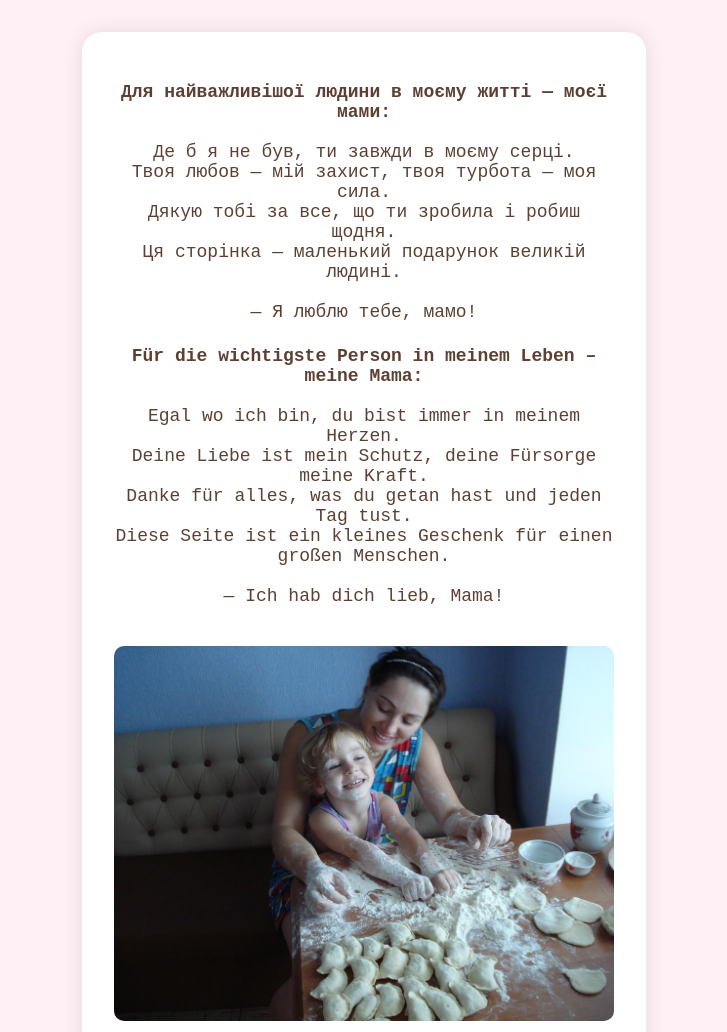
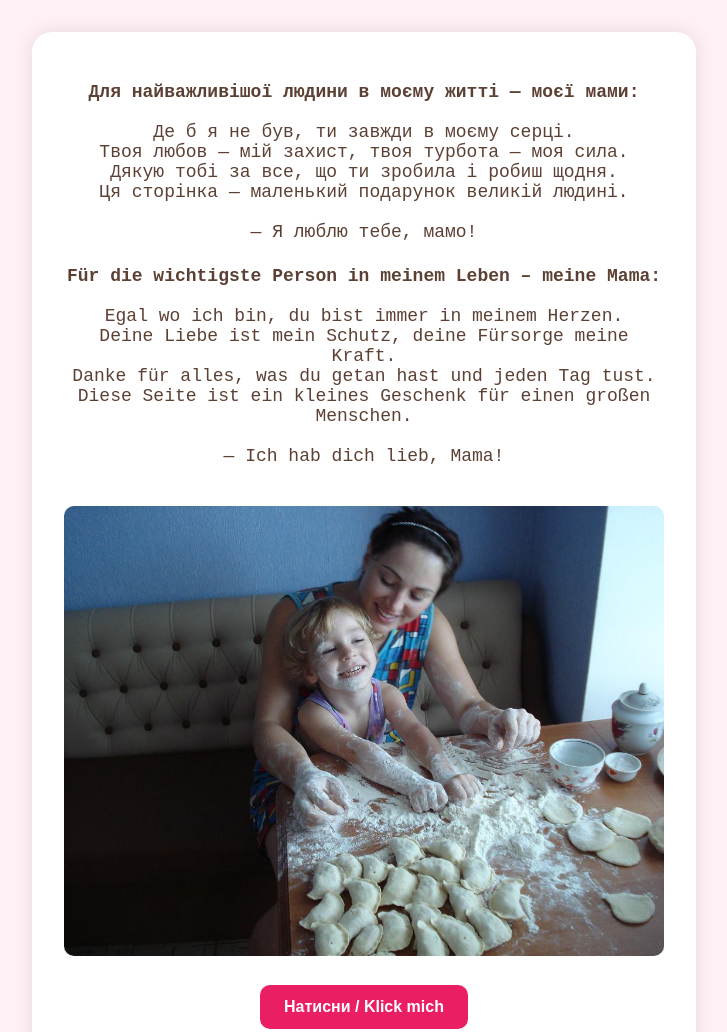
Before and after one commit to Tdmanton/Mam, a plain HTML site: page index.html in a window 1280 px wide. Shown: the top 1032 px of the page, without its empty margins (276-1003 px from the left). Drawn offline with Linux system fonts and the light colour scheme.

Commit message:
Add files via upload

```diff
--- a/style.css
+++ b/style.css
@@ -2,10 +2,7 @@ body {
   margin: 0;
   background: #fff0f5;
   font-family: 'Courier New', sans-serif;
-  display: flex;
-  justify-content: center;
-  align-items: flex-start;
-  min-height: 100vh;
+  display: block;
   padding: 2rem 1rem;
   box-sizing: border-box;
 }
@@ -15,7 +12,8 @@ body {
   padding: 2rem;
   border-radius: 20px;
   box-shadow: 0 0 20px rgba(0,0,0,0.1);
-  max-width: 500px;
+  max-width: 600px;
+  margin: 0 auto;
   text-align: center;
   color: #5C4033;
 }
```
